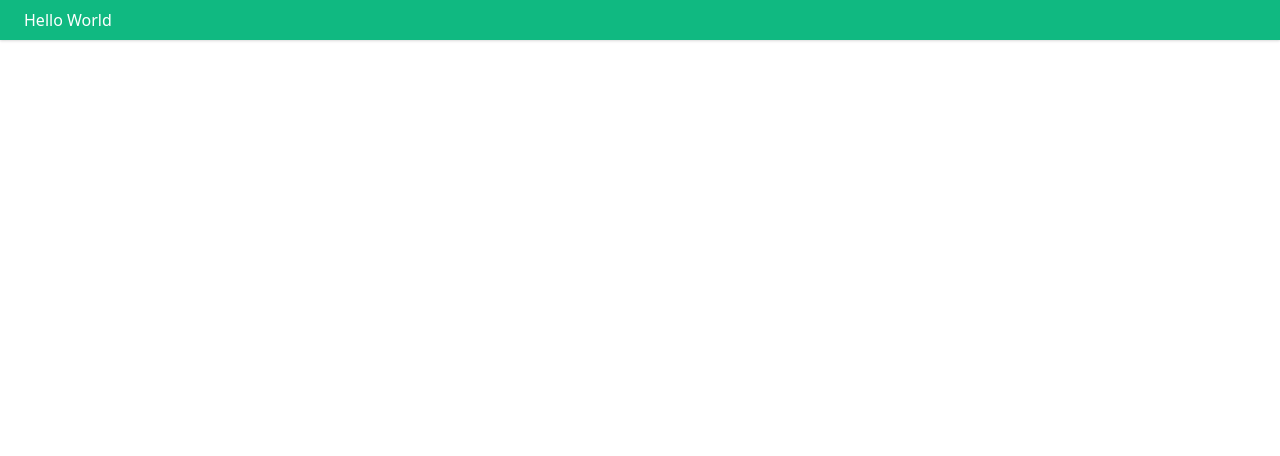
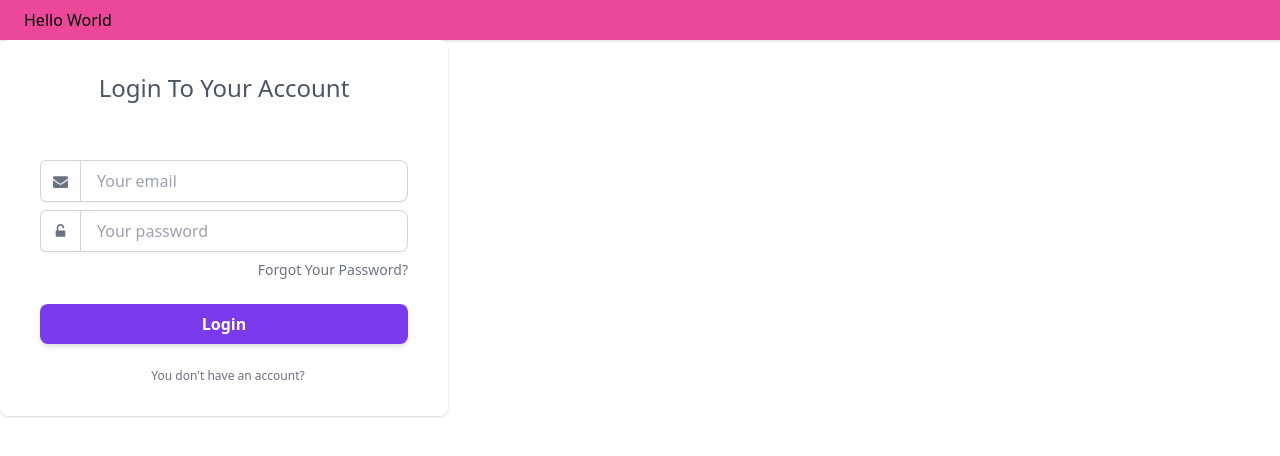
Before and after one commit to blackbaba/Flask-Tailwind-Starter, a Flask app: page / in a window 1280 px wide. Shown: the top 456 px of the page. Run offline with Flask 2, Linux system fonts and the light colour scheme.

```diff
--- a/app/static/dist/css/main.css
+++ b/app/static/dist/css/main.css
@@ -560,20 +560,95 @@ video {
 .static {
 	position: static;
 }
+.relative {
+	position: relative;
+}
+.mb-6 {
+	margin-bottom: 1.5rem;
+}
+.mt-8 {
+	margin-top: 2rem;
+}
+.mb-2 {
+	margin-bottom: 0.5rem;
+}
+.-mt-4 {
+	margin-top: -1rem;
+}
+.ml-auto {
+	margin-left: auto;
+}
+.mt-6 {
+	margin-top: 1.5rem;
+}
+.ml-2 {
+	margin-left: 0.5rem;
+}
 .block {
 	display: block;
+}
+.flex {
+	display: flex;
+}
+.inline-flex {
+	display: inline-flex;
+}
+.w-full {
+	width: 100%;
+}
+.max-w-md {
+	max-width: 28rem;
+}
+.flex-1 {
+	flex: 1 1 0%;
+}
+.appearance-none {
+	-webkit-appearance: none;
+	   -moz-appearance: none;
+	        appearance: none;
+}
+.flex-col {
+	flex-direction: column;
+}
+.items-center {
+	align-items: center;
+}
+.justify-center {
+	justify-content: center;
+}
+.self-center {
+	align-self: center;
+}
+.rounded-lg {
+	border-radius: 0.5rem;
+}
+.rounded-l-md {
+	border-top-left-radius: 0.375rem;
+	border-bottom-left-radius: 0.375rem;
+}
+.rounded-r-lg {
+	border-top-right-radius: 0.5rem;
+	border-bottom-right-radius: 0.5rem;
+}
+.border {
+	border-width: 1px;
+}
+.border-t {
+	border-top-width: 1px;
+}
+.border-l {
+	border-left-width: 1px;
+}
+.border-b {
+	border-bottom-width: 1px;
+}
+.border-gray-300 {
+	--tw-border-opacity: 1;
+	border-color: rgba(209, 213, 219, var(--tw-border-opacity));
 }
 .bg-gray-700 {
 	--tw-bg-opacity: 1;
 	background-color: rgba(55, 65, 81, var(--tw-bg-opacity));
-}
-.bg-red-500 {
-	--tw-bg-opacity: 1;
-	background-color: rgba(239, 68, 68, var(--tw-bg-opacity));
-}
-.bg-gray-500 {
-	--tw-bg-opacity: 1;
-	background-color: rgba(107, 114, 128, var(--tw-bg-opacity));
 }
 .bg-pink-500 {
 	--tw-bg-opacity: 1;
@@ -583,6 +658,18 @@ video {
 	--tw-bg-opacity: 1;
 	background-color: rgba(16, 185, 129, var(--tw-bg-opacity));
 }
+.bg-red-500 {
+	--tw-bg-opacity: 1;
+	background-color: rgba(239, 68, 68, var(--tw-bg-opacity));
+}
+.bg-white {
+	--tw-bg-opacity: 1;
+	background-color: rgba(255, 255, 255, var(--tw-bg-opacity));
+}
+.bg-purple-600 {
+	--tw-bg-opacity: 1;
+	background-color: rgba(124, 58, 237, var(--tw-bg-opacity));
+}
 .px-6 {
 	padding-left: 1.5rem;
 	padding-right: 1.5rem;
@@ -591,11 +678,165 @@ video {
 	padding-top: 0.5rem;
 	padding-bottom: 0.5rem;
 }
+.px-4 {
+	padding-left: 1rem;
+	padding-right: 1rem;
+}
+.py-8 {
+	padding-top: 2rem;
+	padding-bottom: 2rem;
+}
+.px-3 {
+	padding-left: 0.75rem;
+	padding-right: 0.75rem;
+}
+.text-center {
+	text-align: center;
+}
+.text-xl {
+	font-size: 1.25rem;
+	line-height: 1.75rem;
+}
+.text-sm {
+	font-size: 0.875rem;
+	line-height: 1.25rem;
+}
+.text-base {
+	font-size: 1rem;
+	line-height: 1.5rem;
+}
+.text-xs {
+	font-size: 0.75rem;
+	line-height: 1rem;
+}
+.font-light {
+	font-weight: 300;
+}
+.font-thin {
+	font-weight: 100;
+}
+.font-semibold {
+	font-weight: 600;
+}
 .text-white {
 	--tw-text-opacity: 1;
 	color: rgba(255, 255, 255, var(--tw-text-opacity));
+}
+.text-black {
+	--tw-text-opacity: 1;
+	color: rgba(0, 0, 0, var(--tw-text-opacity));
+}
+.text-gray-600 {
+	--tw-text-opacity: 1;
+	color: rgba(75, 85, 99, var(--tw-text-opacity));
+}
+.text-gray-500 {
+	--tw-text-opacity: 1;
+	color: rgba(107, 114, 128, var(--tw-text-opacity));
+}
+.text-gray-700 {
+	--tw-text-opacity: 1;
+	color: rgba(55, 65, 81, var(--tw-text-opacity));
+}
+.placeholder-gray-400::-moz-placeholder {
+	--tw-placeholder-opacity: 1;
+	color: rgba(156, 163, 175, var(--tw-placeholder-opacity));
+}
+.placeholder-gray-400:-ms-input-placeholder {
+	--tw-placeholder-opacity: 1;
+	color: rgba(156, 163, 175, var(--tw-placeholder-opacity));
+}
+.placeholder-gray-400::placeholder {
+	--tw-placeholder-opacity: 1;
+	color: rgba(156, 163, 175, var(--tw-placeholder-opacity));
 }
 .shadow {
 	--tw-shadow: 0 1px 3px 0 rgba(0, 0, 0, 0.1), 0 1px 2px 0 rgba(0, 0, 0, 0.06);
 	box-shadow: var(--tw-ring-offset-shadow, 0 0 #0000), var(--tw-ring-shadow, 0 0 #0000), var(--tw-shadow);
 }
+.shadow-sm {
+	--tw-shadow: 0 1px 2px 0 rgba(0, 0, 0, 0.05);
+	box-shadow: var(--tw-ring-offset-shadow, 0 0 #0000), var(--tw-ring-shadow, 0 0 #0000), var(--tw-shadow);
+}
+.shadow-md {
+	--tw-shadow: 0 4px 6px -1px rgba(0, 0, 0, 0.1), 0 2px 4px -1px rgba(0, 0, 0, 0.06);
+	box-shadow: var(--tw-ring-offset-shadow, 0 0 #0000), var(--tw-ring-shadow, 0 0 #0000), var(--tw-shadow);
+}
+.transition {
+	transition-property: background-color, border-color, color, fill, stroke, opacity, box-shadow, transform, filter, -webkit-backdrop-filter;
+	transition-property: background-color, border-color, color, fill, stroke, opacity, box-shadow, transform, filter, backdrop-filter;
+	transition-property: background-color, border-color, color, fill, stroke, opacity, box-shadow, transform, filter, backdrop-filter, -webkit-backdrop-filter;
+	transition-timing-function: cubic-bezier(0.4, 0, 0.2, 1);
+	transition-duration: 150ms;
+}
+.duration-200 {
+	transition-duration: 200ms;
+}
+.ease-in {
+	transition-timing-function: cubic-bezier(0.4, 0, 1, 1);
+}
+.hover\:bg-purple-700:hover {
+	--tw-bg-opacity: 1;
+	background-color: rgba(109, 40, 217, var(--tw-bg-opacity));
+}
+.hover\:text-gray-700:hover {
+	--tw-text-opacity: 1;
+	color: rgba(55, 65, 81, var(--tw-text-opacity));
+}
+.focus\:border-transparent:focus {
+	border-color: transparent;
+}
+.focus\:outline-none:focus {
+	outline: 2px solid transparent;
+	outline-offset: 2px;
+}
+.focus\:ring-2:focus {
+	--tw-ring-offset-shadow: var(--tw-ring-inset) 0 0 0 var(--tw-ring-offset-width) var(--tw-ring-offset-color);
+	--tw-ring-shadow: var(--tw-ring-inset) 0 0 0 calc(2px + var(--tw-ring-offset-width)) var(--tw-ring-color);
+	box-shadow: var(--tw-ring-offset-shadow), var(--tw-ring-shadow), var(--tw-shadow, 0 0 #0000);
+}
+.focus\:ring-purple-600:focus {
+	--tw-ring-opacity: 1;
+	--tw-ring-color: rgba(124, 58, 237, var(--tw-ring-opacity));
+}
+.focus\:ring-purple-500:focus {
+	--tw-ring-opacity: 1;
+	--tw-ring-color: rgba(139, 92, 246, var(--tw-ring-opacity));
+}
+.focus\:ring-offset-2:focus {
+	--tw-ring-offset-width: 2px;
+}
+.focus\:ring-offset-purple-200:focus {
+	--tw-ring-offset-color: #ddd6fe;
+}
+@media (min-width: 640px) {
+
+	.sm\:px-6 {
+		padding-left: 1.5rem;
+		padding-right: 1.5rem;
+	}
+
+	.sm\:text-2xl {
+		font-size: 1.5rem;
+		line-height: 2rem;
+	}
+
+	.sm\:text-sm {
+		font-size: 0.875rem;
+		line-height: 1.25rem;
+	}
+}
+@media (min-width: 768px) {
+
+	.md\:px-8 {
+		padding-left: 2rem;
+		padding-right: 2rem;
+	}
+}
+@media (min-width: 1024px) {
+
+	.lg\:px-10 {
+		padding-left: 2.5rem;
+		padding-right: 2.5rem;
+	}
+}
--- a/app/templates/index.html
+++ b/app/templates/index.html
@@ -1,10 +1,77 @@
 {% extends "base.html" %}
 
 {% block content %}
-<div class="bg-pink-500 bg-green-500 text-white px-6 py-2 shadow">
-<h1>Hello World</h1>
+<div class="bg-pink-500 text-black px-6 py-2 shadow">
+    <h1>Hello World</h1>
 
 </div>
+
+<div
+    class="bg-red-500 flex flex-col w-full max-w-md px-4 py-8 bg-white rounded-lg shadow dark:bg-gray-800 sm:px-6 md:px-8 lg:px-10">
+    <div class="self-center mb-6 text-xl font-light text-gray-600 sm:text-2xl dark:text-white">
+        Login To Your Account
+    </div>
+    <div class="mt-8">
+        <form action="#" autoComplete="off">
+            <div class="flex flex-col mb-2">
+                <div class="flex relative ">
+                    <span
+                        class="rounded-l-md inline-flex  items-center px-3 border-t bg-white border-l border-b  border-gray-300 text-gray-500 shadow-sm text-sm">
+                        <svg width="15" height="15" fill="currentColor" viewBox="0 0 1792 1792"
+                            xmlns="http://www.w3.org/2000/svg">
+                            <path
+                                d="M1792 710v794q0 66-47 113t-113 47h-1472q-66 0-113-47t-47-113v-794q44 49 101 87 362 246 497 345 57 42 92.5 65.5t94.5 48 110 24.5h2q51 0 110-24.5t94.5-48 92.5-65.5q170-123 498-345 57-39 100-87zm0-294q0 79-49 151t-122 123q-376 261-468 325-10 7-42.5 30.5t-54 38-52 32.5-57.5 27-50 9h-2q-23 0-50-9t-57.5-27-52-32.5-54-38-42.5-30.5q-91-64-262-182.5t-205-142.5q-62-42-117-115.5t-55-136.5q0-78 41.5-130t118.5-52h1472q65 0 112.5 47t47.5 113z">
+                            </path>
+                        </svg>
+                    </span>
+                    <input type="text" id="sign-in-email"
+                        class=" rounded-r-lg flex-1 appearance-none border border-gray-300 w-full py-2 px-4 bg-white text-gray-700 placeholder-gray-400 shadow-sm text-base focus:outline-none focus:ring-2 focus:ring-purple-600 focus:border-transparent"
+                        placeholder="Your email" />
+                </div>
+            </div>
+            <div class="flex flex-col mb-6">
+                <div class="flex relative ">
+                    <span
+                        class="rounded-l-md inline-flex  items-center px-3 border-t bg-white border-l border-b  border-gray-300 text-gray-500 shadow-sm text-sm">
+                        <svg width="15" height="15" fill="currentColor" viewBox="0 0 1792 1792"
+                            xmlns="http://www.w3.org/2000/svg">
+                            <path
+                                d="M1376 768q40 0 68 28t28 68v576q0 40-28 68t-68 28h-960q-40 0-68-28t-28-68v-576q0-40 28-68t68-28h32v-320q0-185 131.5-316.5t316.5-131.5 316.5 131.5 131.5 316.5q0 26-19 45t-45 19h-64q-26 0-45-19t-19-45q0-106-75-181t-181-75-181 75-75 181v320h736z">
+                            </path>
+                        </svg>
+                    </span>
+                    <input type="password" id="sign-in-email"
+                        class=" rounded-r-lg flex-1 appearance-none border border-gray-300 w-full py-2 px-4 bg-white text-gray-700 placeholder-gray-400 shadow-sm text-base focus:outline-none focus:ring-2 focus:ring-purple-600 focus:border-transparent"
+                        placeholder="Your password" />
+                </div>
+            </div>
+            <div class="flex items-center mb-6 -mt-4">
+                <div class="flex ml-auto">
+                    <a href="#"
+                        class="inline-flex text-xs font-thin text-gray-500 sm:text-sm dark:text-gray-100 hover:text-gray-700 dark:hover:text-white">
+                        Forgot Your Password?
+                    </a>
+                </div>
+            </div>
+            <div class="flex w-full">
+                <button type="submit"
+                    class="py-2 px-4  bg-purple-600 hover:bg-purple-700 focus:ring-purple-500 focus:ring-offset-purple-200 text-white w-full transition ease-in duration-200 text-center text-base font-semibold shadow-md focus:outline-none focus:ring-2 focus:ring-offset-2  rounded-lg ">
+                    Login
+                </button>
+            </div>
+        </form>
+    </div>
+    <div class="flex items-center justify-center mt-6">
+        <a href="#" target="_blank"
+            class="inline-flex items-center text-xs font-thin text-center text-gray-500 hover:text-gray-700 dark:text-gray-100 dark:hover:text-white">
+            <span class="ml-2">
+                You don&#x27;t have an account?
+            </span>
+        </a>
+    </div>
+</div>
+
+
 {% endblock content %}
 
 {% block scripts %}
```
Also changed, not shown: package.json (+7 -7 lines), README.md, package-lock.json.
